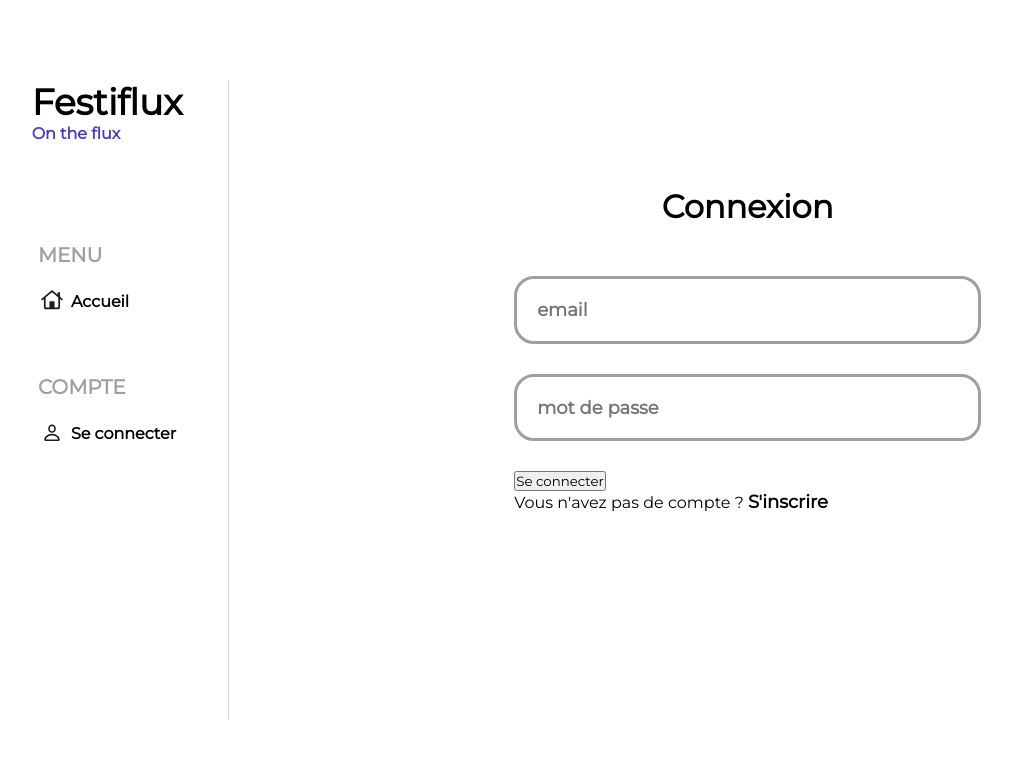
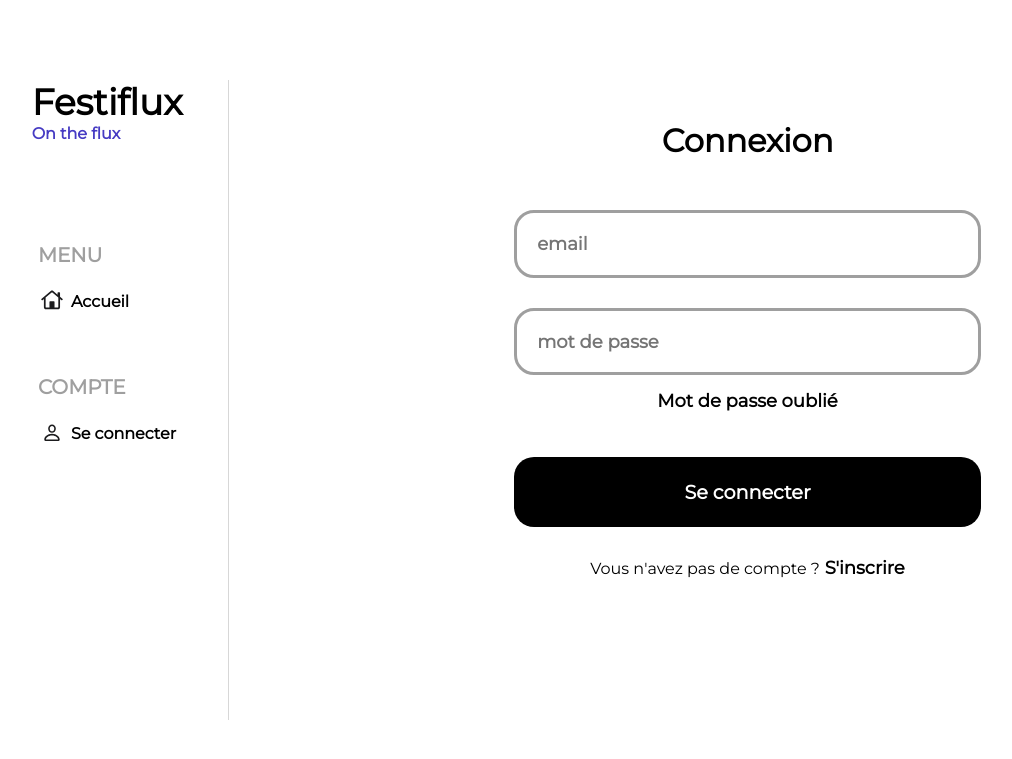
Before and after one commit to Rayan-guemar/SAE_3A_RACDV_SETE, a Symfony app: template templates/auth/login.html.twig in a window 1280 px wide. Shown: the top 759 px of the page, without its empty margins (14-1026 px from the left). Run offline with Twig, Linux system fonts and the light colour scheme; the template is opened without the code that fills it, so the values that code supplies are empty; some libraries are stand-ins or nearby versions.

Commit message:
auth form style

```diff
--- a/assets/styles/form.scss
+++ b/assets/styles/form.scss
@@ -14,6 +14,7 @@ form {
     gap: 30px;
     margin-top: 50px;
     width: 45%;
+    max-width: 500px;
 
     a {
         color: black;
--- a/src/Form/InscriptionType.php
+++ b/src/Form/InscriptionType.php
@@ -31,6 +31,9 @@ class InscriptionType extends AbstractType {
                     new Regex("#^(?=.*\d)(?=.*[a-z])(?=.*[A-Z])(?=.*[a-zA-Z]).{8,30}$# ", 'au moins une minuscule, une majuscule et un chiffre')
                 ],
             ])
+            ->add('confirmation_mdp', PasswordType::class, [
+                "mapped" => false
+            ])
             ->add('inscription', SubmitType::class);
     }
 
--- a/templates/auth/login.html.twig
+++ b/templates/auth/login.html.twig
@@ -11,13 +11,13 @@
 		<div class="login-form__field">
 			<input placeholder="mot de passe" type="password" name="_password" class="login-form__input">
 		</div>
+		<a href="" style="position: relative; top: -15px;">Mot de passe oublié</a>
 
-		<div class="login-form__actions">
-			<button type="submit" class="login-form__submit">Se connecter</button>
-			<div class="login-form__link">
-				Vous n'avez pas de compte ?
-				<a href="{{ path("app_auth_register") }}" class="login-form__link--register">S'inscrire</a>
-			</div>
+		<button type="submit" class="login-form__submit">Se connecter</button>
+
+		<div class="form-center">
+			Vous n'avez pas de compte ?
+			<a href="{{ path("app_auth_register") }}" style="margin-left: 5px;" class="login-form__link--register">S'inscrire</a>
 		</div>
 	</form>
 {% endblock %}
--- a/templates/auth/register.html.twig
+++ b/templates/auth/register.html.twig
@@ -12,15 +12,17 @@
       <div class="form-row">
         {{ form_row(form.nom, {'label': false, 'attr': {'class': 'registration-form__input', 'placeholder': 'Nom'}}) }}
 
-        {{ form_row(form.prenom, {'label': false, 'attr': {'class': 'registration-form__input', 'placeholder': 'Email'}}) }}
+        {{ form_row(form.prenom, {'label': false, 'attr': {'class': 'registration-form__input', 'placeholder': 'Prénom'}}) }}
       </div>
 
       {{ form_row(form.plain_mot_de_passe, {'label': false, 'attr': {'class': 'registration-form__input', 'placeholder': 'Mot de passe'}}) }}
 
+      {{ form_row(form.confirmation_mdp, {'label': false, 'attr': {'class': 'registration-form__input', 'placeholder': 'Confirmation mot de passe'}}) }}
+
       {{ form_widget(form.inscription, {'label': 'S\'inscrire', 'attr': {'class': 'registration-form__submit'}}) }}
 
       <div class="form-center">
-        Vous avez déjà un compte ? <a style="margin-left: 5px;" href="{{ path("app_login") }}" class="login-form__link--register">Se connecter</a>
+        Vous avez déjà un compte ? <a style="margin-left: 5px;" href="{{ path("app_auth_login") }}" class="login-form__link--register">Se connecter</a>
       </div>
 
       {{ form_rest(form) }}
```
Also changed, not shown: public/build/app.css.
